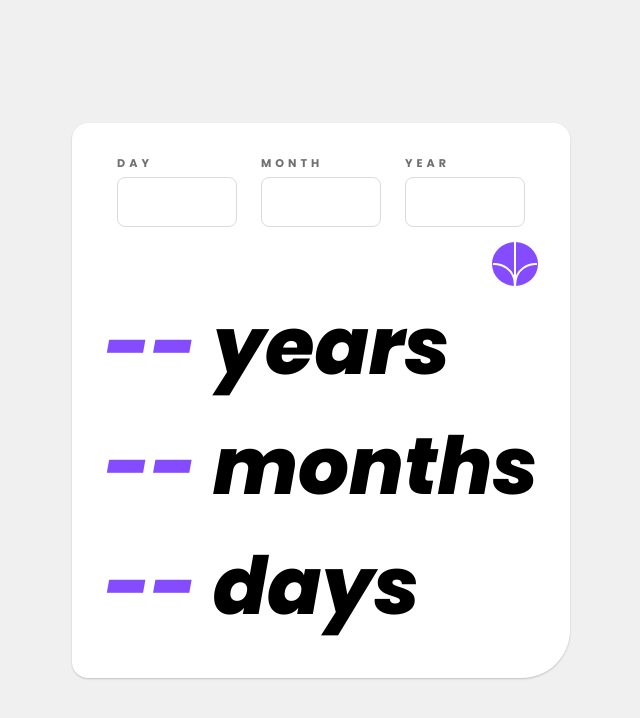
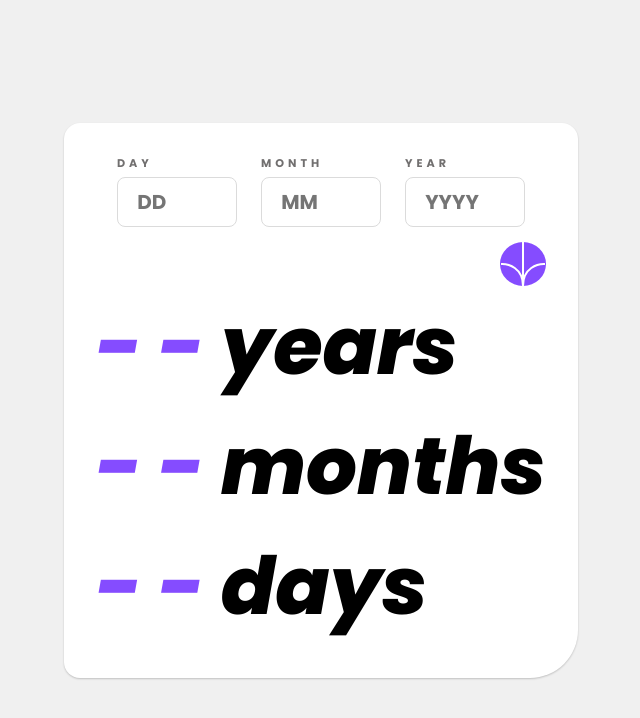
Before and after one commit to LorryAfriyie/age-calculator-app, a React (Vite) app: page / in a window 1280 px wide. Shown: the top 718 px of the page, without its empty margins (319-959 px from the left). Built offline with nearby package versions, Linux system fonts and the light colour scheme.

Commit message:
Age calculation function
Creating age calculation function.

```diff
--- a/src/components/AgeDisplay.jsx
+++ b/src/components/AgeDisplay.jsx
@@ -1,16 +1,16 @@
-function AgeDisplay() {
+function AgeDisplay({ year, month, day }) {
   return (
     <div className="age_display poppins-extrabold-italic">
       <div className="year">
-        <span>--</span> years
+        {year === "" ? <span>- -</span> : <span>{year}</span>} years
       </div>
 
       <div className="month">
-        <span>--</span> months
+        {month === "" ? <span>- -</span> : <span>{month}</span>} months
       </div>
 
       <div className="day">
-        <span>--</span> days
+        {day === "" ? <span>- -</span> : <span>{day}</span>} days
       </div>
     </div>
   );
--- a/src/components/CalculatorCard.jsx
+++ b/src/components/CalculatorCard.jsx
@@ -1,20 +1,94 @@
 import Input from "./input";
 import Button from "./button";
 import AgeDisplay from "./AgeDisplay";
+import { useState, useRef } from "react";
 
 function CalculatorCard() {
+  const now = new Date();
+  const _year = now.getFullYear();
+  const _month = now.getMonth();
+  const _day = now.getDay();
+
+  function calculateAge(e) {
+    e.preventDefault();
+
+    setData({
+      resultDay:
+        _day > data.day.trim()
+          ? _day - data.day.trim()
+          : data.day.trim() - _day,
+      resultMonth:
+        _month > data.month.trim()
+          ? _month - data.month.trim()
+          : data.month.trim() - _month,
+      resultYear:
+        _year === data.year.trim()
+          ? _year - data.year.trim()
+          : _year - data.year.trim(),
+    });
+  }
+
+  const [data, setData] = useState({
+    year: "",
+    month: "",
+    day: "",
+    resultYear: "",
+    resultMonth: "",
+    resultDay: "",
+  });
+
+  const yearInput = useRef(null),
+    monthInput = useRef(null),
+    dayInput = useRef(null);
+
+  function handleInputChange(e) {
+    const { name, value } = e.target;
+
+    setData((data) => ({ ...data, [name]: value }));
+  }
+
   return (
     <div className="calculator_card">
-      <div className="dob_inputs poppins-bold">
-        <Input type={"text"} labelName={"Day"} />
-        <Input type={"text"} labelName={"Month"} />
-        <Input type={"text"} labelName={"Year"} />
-      </div>
+      <form onSubmit={calculateAge}>
+        <div className="dob_inputs poppins-bold">
+          <Input
+            type={"text"}
+            labelName={"Day"}
+            name={"day"}
+            value={data.day}
+            onChange={handleInputChange}
+            placeHolder={"DD"}
+          />
 
-      <Button />
+          <Input
+            type={"text"}
+            labelName={"Month"}
+            name={"month"}
+            value={data.month}
+            onChange={handleInputChange}
+            placeHolder={"MM"}
+          />
+
+          <Input
+            type={"text"}
+            labelName={"Year"}
+            name={"year"}
+            value={data.year}
+            onChange={handleInputChange}
+            placeHolder={"YYYY"}
+          />
+        </div>
+
+        <Button type={"submit"} name={"submit"} />
+      </form>
+
       {/*  <div className="border" /> */}
 
-      <AgeDisplay />
+      <AgeDisplay
+        year={data.resultYear}
+        month={data.resultMonth}
+        day={data.resultDay}
+      />
     </div>
   );
 }
--- a/src/components/button.jsx
+++ b/src/components/button.jsx
@@ -1,6 +1,6 @@
-function Button() {
+function Button({ type, name }) {
   return (
-    <button>
+    <button type={type} name={name} id={name} className={name}>
       <img src="/images/icon-arrow.svg" alt="icon.svg" />
     </button>
   );
--- a/src/components/input.jsx
+++ b/src/components/input.jsx
@@ -1,14 +1,17 @@
-function Input({ id, className, type, name, value, onChange, labelName }) {
+import { forwardRef } from "react";
+
+function Input({ type, name, value, onChange, labelName, placeHolder }) {
   return (
     <div className="form-control">
       <label htmlFor={name}>{labelName}</label>
       <input
         type={type}
-        id={id}
-        className={className}
+        id={name}
+        className={name}
         name={name}
         value={value}
         onChange={onChange}
+        placeholder={placeHolder}
       />
     </div>
   );
--- a/src/main.jsx
+++ b/src/main.jsx
@@ -3,8 +3,4 @@ import { createRoot } from "react-dom/client";
 import App from "./App.jsx";
 import "./scss/main.scss";
 
-createRoot(document.getElementById("root")).render(
-  <StrictMode>
-    <App />
-  </StrictMode>,
-);
+createRoot(document.getElementById("root")).render(<App />);
```
